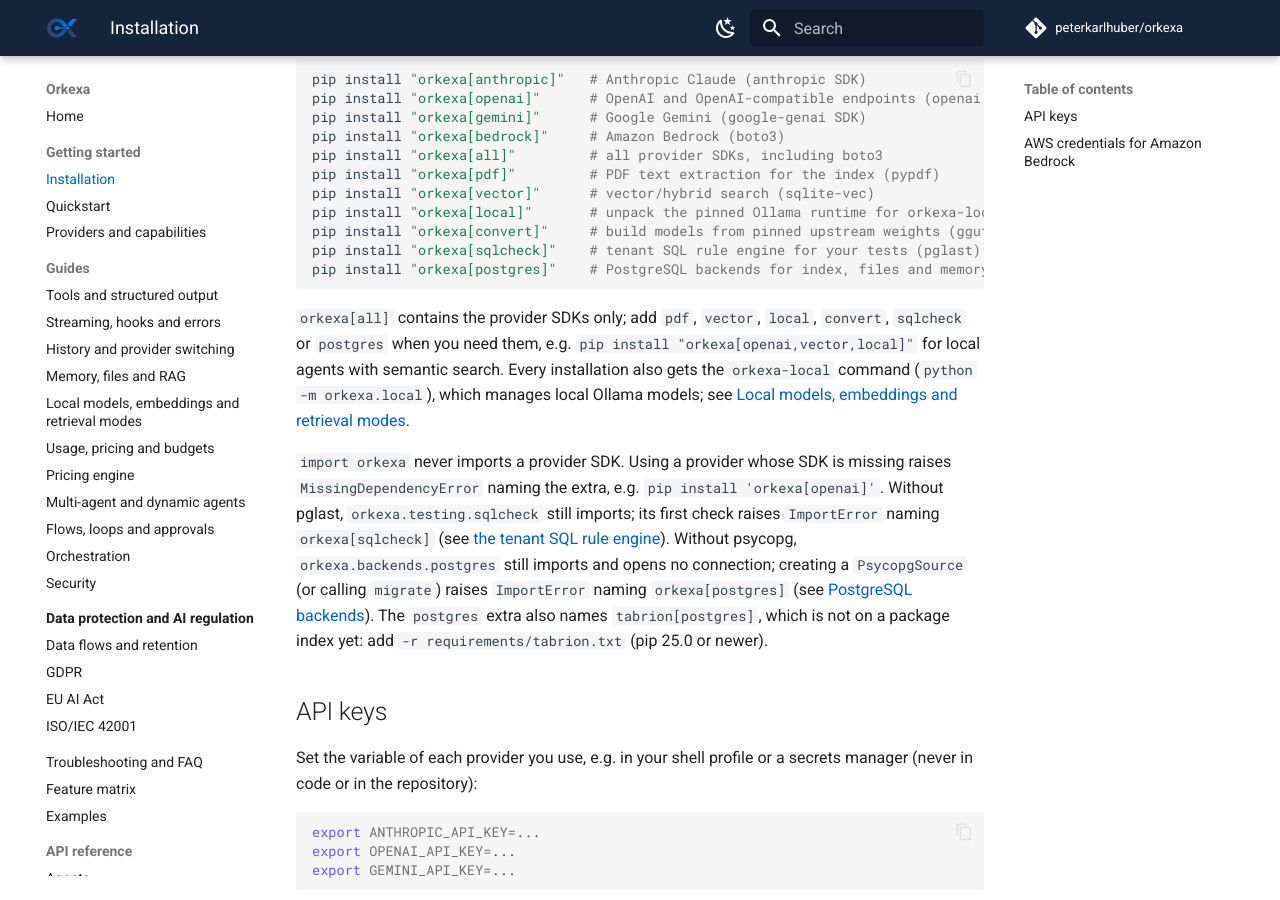
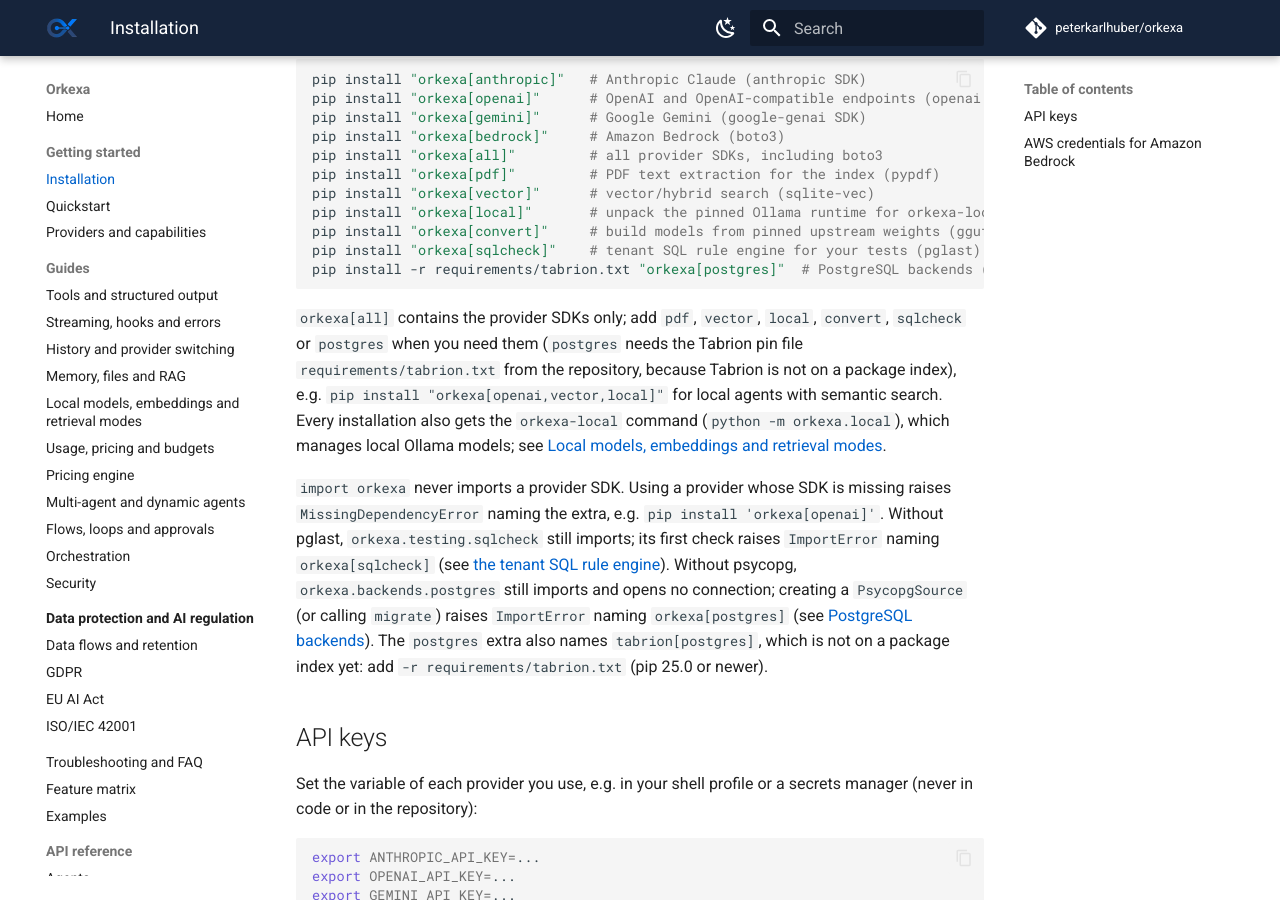
Before and after one commit to peterkarlhuber/orkexa, an MkDocs documentation site: the page built from docs/getting-started/installation.md, in a window 1280 px wide and 900 px high, scrolled down 412 px. Built offline with MkDocs 1.6.1 and Material for MkDocs 9.7.7, drawn with Linux system fonts in a browser that asks for light colours; comment, search, counter and statistics services are not loaded.

Commit message:
Name the Tabrion pin file in install commands and the ImportError hint
Review B1 of MIG-ORK-2: copy-paste commands and the missing-Tabrion hint said
pip install "orkexa[postgres]" without the pin file, which makes pip look up
the unclaimed name on a package index (DC-1). Also refuse a huge timeout with
ValueError before the multiplication overflows.

Co-Authored-By: Claude Opus 5.5 <noreply@anthropic.com>
Claude-Session: https://claude.ai/code/session_011tY7TAans48GbZAuavtHPL

````diff
--- a/docs/getting-started/installation.md
+++ b/docs/getting-started/installation.md
@@ -25,14 +25,15 @@ pip install "orkexa[vector]"      # vector/hybrid search (sqlite-vec)
 pip install "orkexa[local]"       # unpack the pinned Ollama runtime for orkexa-local (zstandard)
 pip install "orkexa[convert]"     # build models from pinned upstream weights (gguf)
 pip install "orkexa[sqlcheck]"    # tenant SQL rule engine for your tests (pglast)
-pip install "orkexa[postgres]"    # PostgreSQL backends for index, files and memory (psycopg 3)
+pip install -r requirements/tabrion.txt "orkexa[postgres]"  # PostgreSQL backends (psycopg 3, pinned Tabrion)
 ```
 
 `orkexa[all]` contains the provider SDKs only; add `pdf`, `vector`, `local`, `convert`,
-`sqlcheck` or `postgres` when you need them, e.g. `pip install "orkexa[openai,vector,local]"` for local agents with
-semantic search. Every installation also gets the `orkexa-local` command (`python -m
-orkexa.local`), which manages local Ollama models; see
-[Local models, embeddings and retrieval modes](../guides/local-models.md).
+`sqlcheck` or `postgres` when you need them (`postgres` needs the Tabrion pin file `requirements/tabrion.txt` from
+the repository, because Tabrion is not on a package index), e.g. `pip install "orkexa[openai,vector,local]"` for
+local agents with semantic search. Every installation also gets the `orkexa-local` command (`python -m
+orkexa.local`), which manages local Ollama models; see [Local models, embeddings and retrieval
+modes](../guides/local-models.md).
 
 `import orkexa` never imports a provider SDK. Using a provider whose SDK is missing
 raises `MissingDependencyError` naming the extra, e.g. `pip install 'orkexa[openai]'`.
````
Also changed, not shown: docs/reference/backends-postgres.md (+1 -1 lines), 2 other files.
